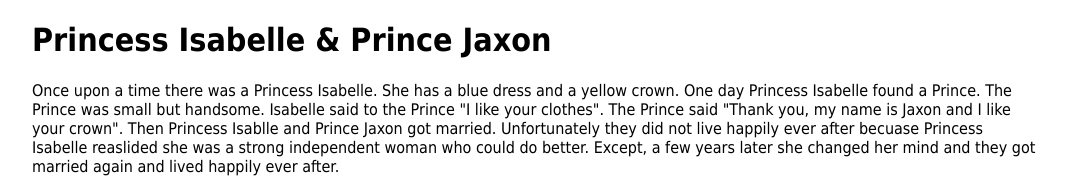
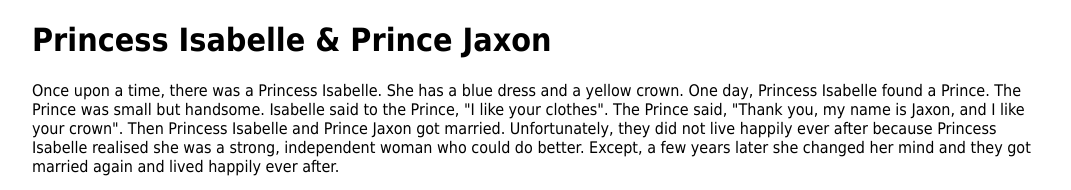
Before and after one commit to GirlGeekUpNorth/hopwood-community-class-4, a plain HTML site: page index.html in a window 1280 px wide. Shown: the top 190 px of the page, without its empty margins (104-1175 px from the left). Drawn offline with Linux system fonts and the light colour scheme.

Commit message:
Update index.html

```diff
--- a/index.html
+++ b/index.html
@@ -9,7 +9,7 @@
 </head>
 <body>
     <h1>Princess Isabelle & Prince Jaxon</h1>
-<p>Once upon a time there was a Princess Isabelle. She has a blue dress and a yellow crown. One day Princess Isabelle found a Prince. The Prince was small but handsome. Isabelle said to the Prince "I like your clothes". The Prince said "Thank you, my name is Jaxon and I like your crown". Then Princess Isablle and Prince Jaxon got married. Unfortunately they did not live happily ever after becuase Princess Isabelle reaslided she was a strong independent woman who could do better. Except, a few years later she changed her mind and they got married again and lived happily ever after.</p>
+<p>Once upon a time, there was a Princess Isabelle. She has a blue dress and a yellow crown. One day, Princess Isabelle found a Prince. The Prince was small but handsome. Isabelle said to the Prince, "I like your clothes". The Prince said, "Thank you, my name is Jaxon, and I like your crown". Then Princess Isabelle and Prince Jaxon got married. Unfortunately, they did not live happily ever after because Princess Isabelle realised she was a strong, independent woman who could do better. Except, a few years later she changed her mind and they got married again and lived happily ever after.</p>
     <img src="https://media.istockphoto.com/id/1328728187/vector/watercolor-illustration-of-a-cute-little-prince-and-princess-in-a-blue-dress-little-girl-and.jpg?s=612x612&w=0&k=20&c=oKLXEfYp1goKiXdvSt3vKuojt5mQML4XzElg_MkhPO0=">
 </body>
 </html>
```
